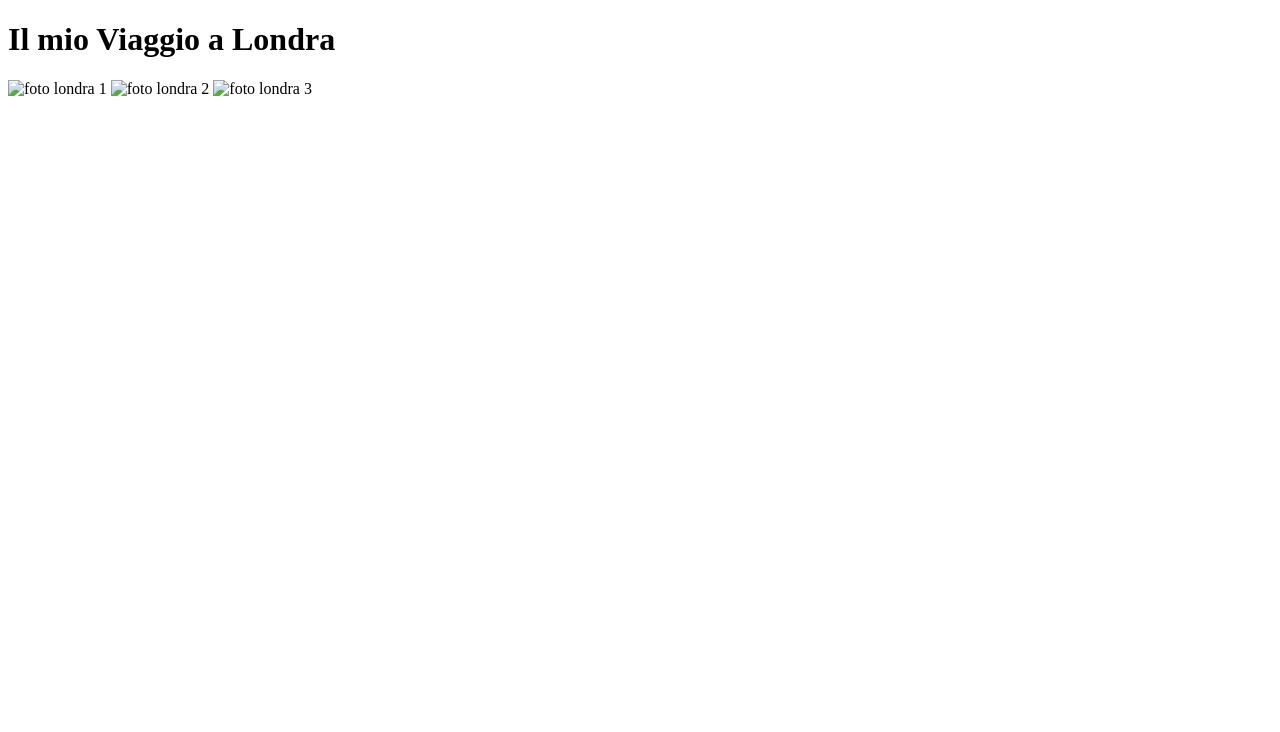
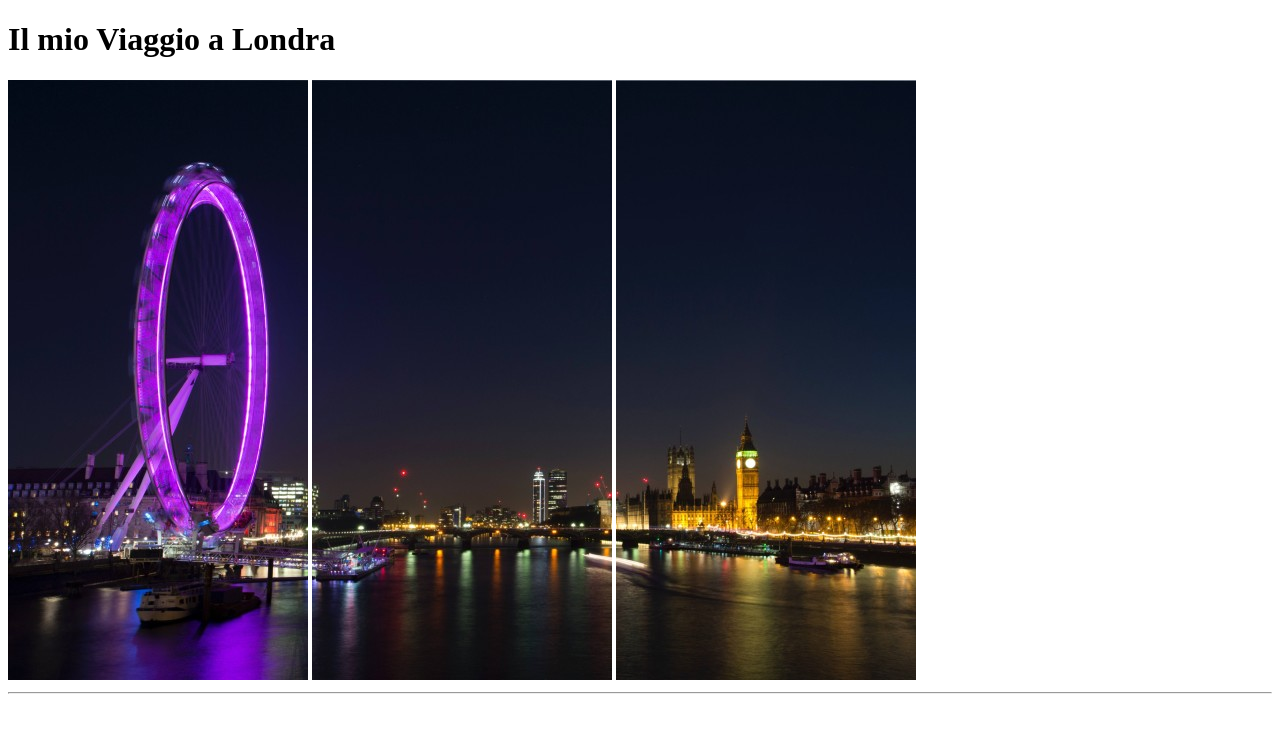
Before and after one commit to LorisP96/html-london-trip, a plain HTML site: page index.html in a window 1280 px wide. Drawn offline with Linux system fonts and the light colour scheme.

Commit message:
Corretto errore immagini e fine Header

```diff
--- a/index.html
+++ b/index.html
@@ -11,13 +11,16 @@
         <h1>Il mio Viaggio a Londra</h1>
         <!-- Foto Londra -->
         <div>
-            <img src="img/pexels-bill-emrich-230794-0" alt="foto londra 1">
-            <img src="img/pexels-bill-emrich-230794-1" alt="foto londra 2">
-            <img src="img/pexels-bill-emrich-230794-2" alt="foto londra 3">
+            <img src="img/pexels-bill-emrich-230794-0.jpg" alt="foto londra 1">
+            <img src="img/pexels-bill-emrich-230794-1.jpg" alt="foto londra 2">
+            <img src="img/pexels-bill-emrich-230794-2.jpg" alt="foto londra 3">
         </div>
+        <hr>
     </header>
 
-    <main></main>
+    <main>
+
+    </main>
 
     <footer></footer>
 
```
